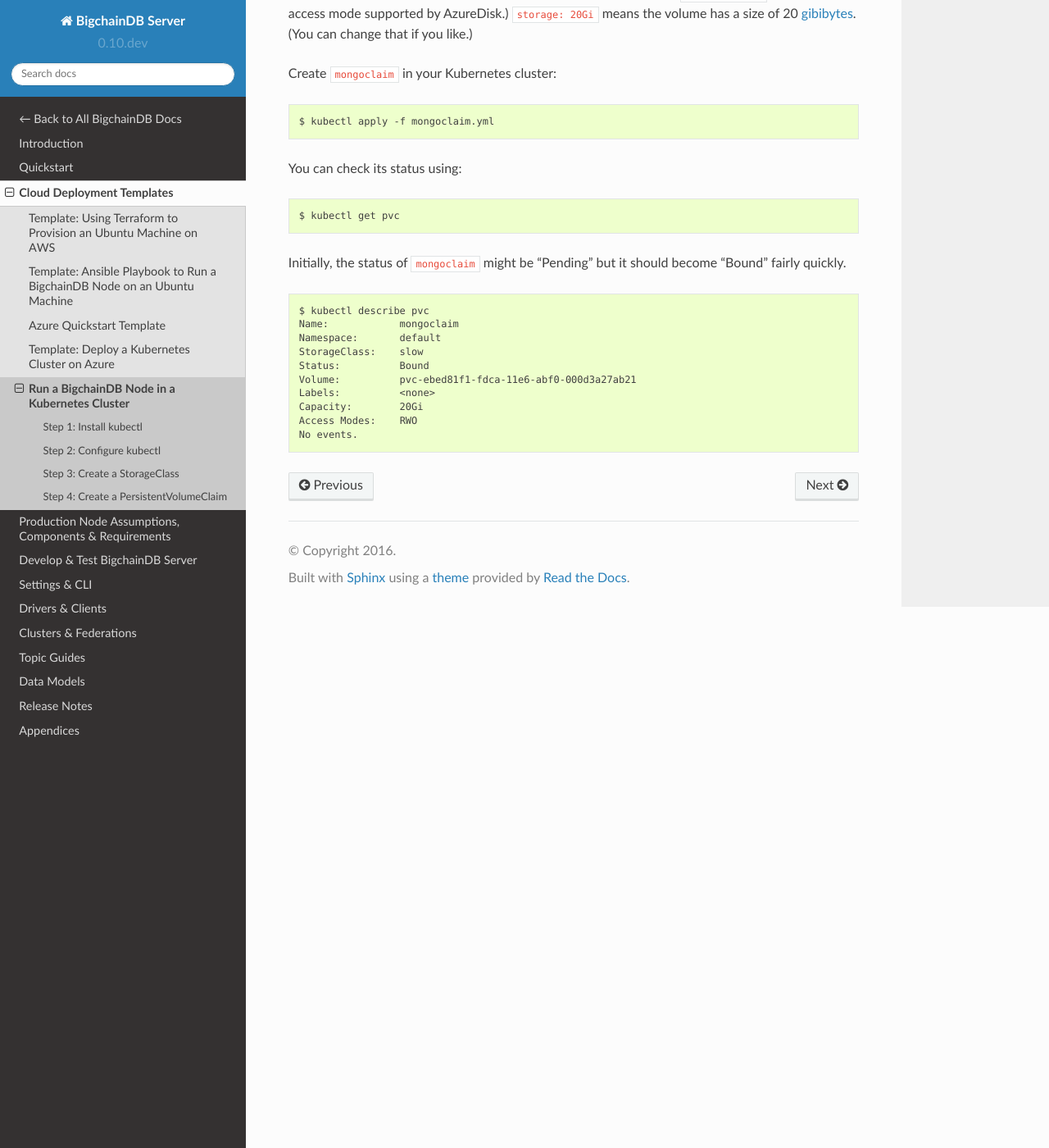
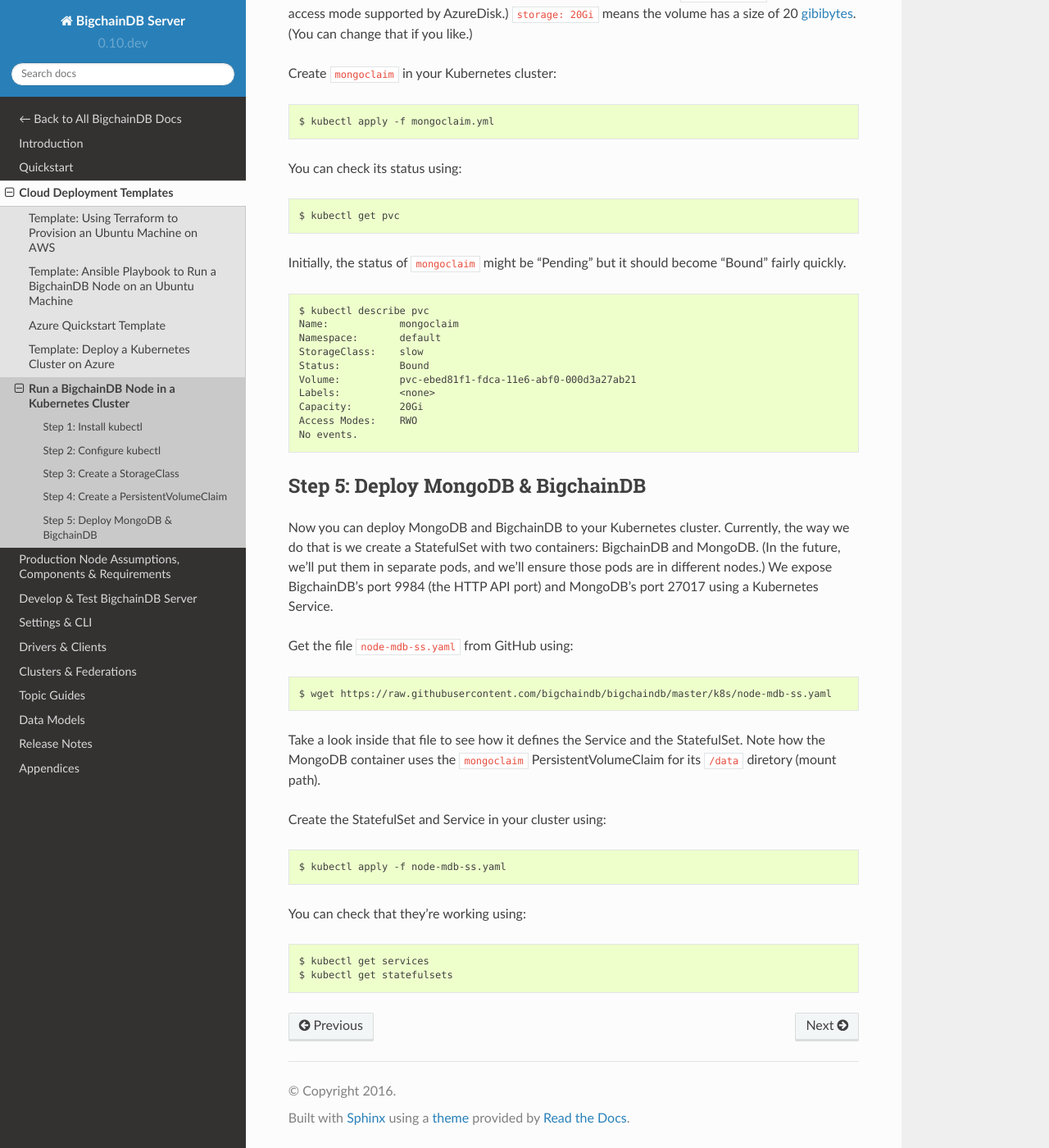
Before and after one commit to bigchaindb/bigchaindb, a Sphinx documentation site: the page built from docs/server/source/cloud-deployment-templates/node-on-kubernetes.rst, in a window 1280 px wide and 1400 px high, scrolled down 2146 px. Shown: the whole window at 82% size. Built offline with Sphinx 7.4.7 and the Read the Docs theme 2.0.0, drawn with Linux system fonts in a browser that asks for light colours; pages that are not in the unit, such as notebooks, are missing from menus.

Commit message:
docs: add instructions to deploy MongoDB & BigchainDB on k8s cluster

```diff
--- a/docs/server/source/cloud-deployment-templates/node-on-kubernetes.rst
+++ b/docs/server/source/cloud-deployment-templates/node-on-kubernetes.rst
@@ -157,3 +157,38 @@
    Capacity:        20Gi
    Access Modes:    RWO
    No events.
+
+
+Step 5: Deploy MongoDB & BigchainDB
+-----------------------------------
+
+Now you can deploy MongoDB and BigchainDB to your Kubernetes cluster.
+Currently, the way we do that is we create a StatefulSet with two
+containers: BigchainDB and MongoDB. (In the future, we'll put them
+in separate pods, and we'll ensure those pods are in different nodes.)
+We expose BigchainDB's port 9984 (the HTTP API port)
+and MongoDB's port 27017 using a Kubernetes Service.
+
+Get the file ``node-mdb-ss.yaml`` from GitHub using:
+
+.. code:: bash
+
+   $ wget https://raw.githubusercontent.com/bigchaindb/bigchaindb/master/k8s/node-mdb-ss.yaml
+
+Take a look inside that file to see how it defines the Service
+and the StatefulSet.
+Note how the MongoDB container uses the ``mongoclaim`` PersistentVolumeClaim
+for its ``/data`` diretory (mount path).
+
+Create the StatefulSet and Service in your cluster using:
+
+.. code:: bash
+
+   $ kubectl apply -f node-mdb-ss.yaml
+
+You can check that they're working using:
+
+.. code:: bash
+
+   $ kubectl get services
+   $ kubectl get statefulsets
```
